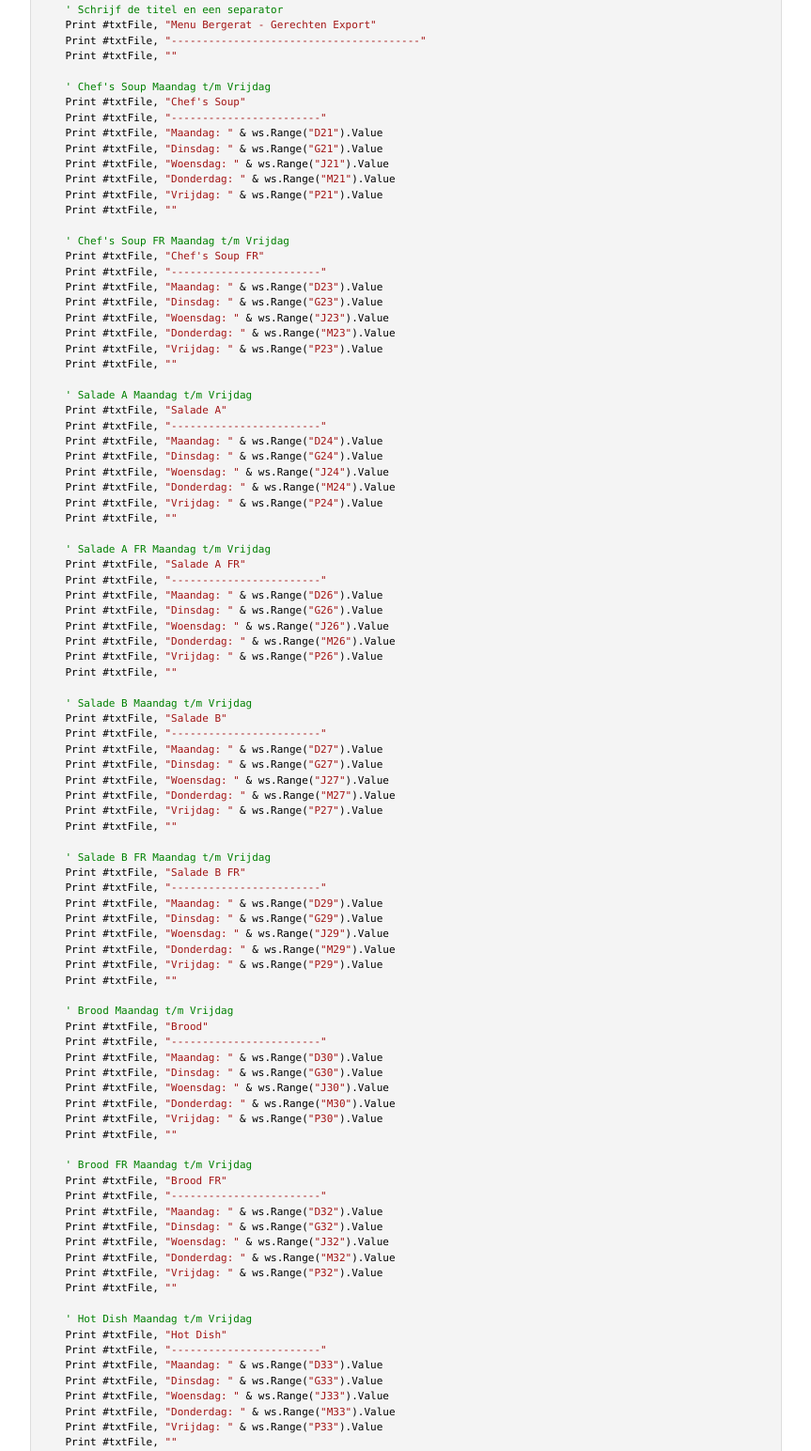
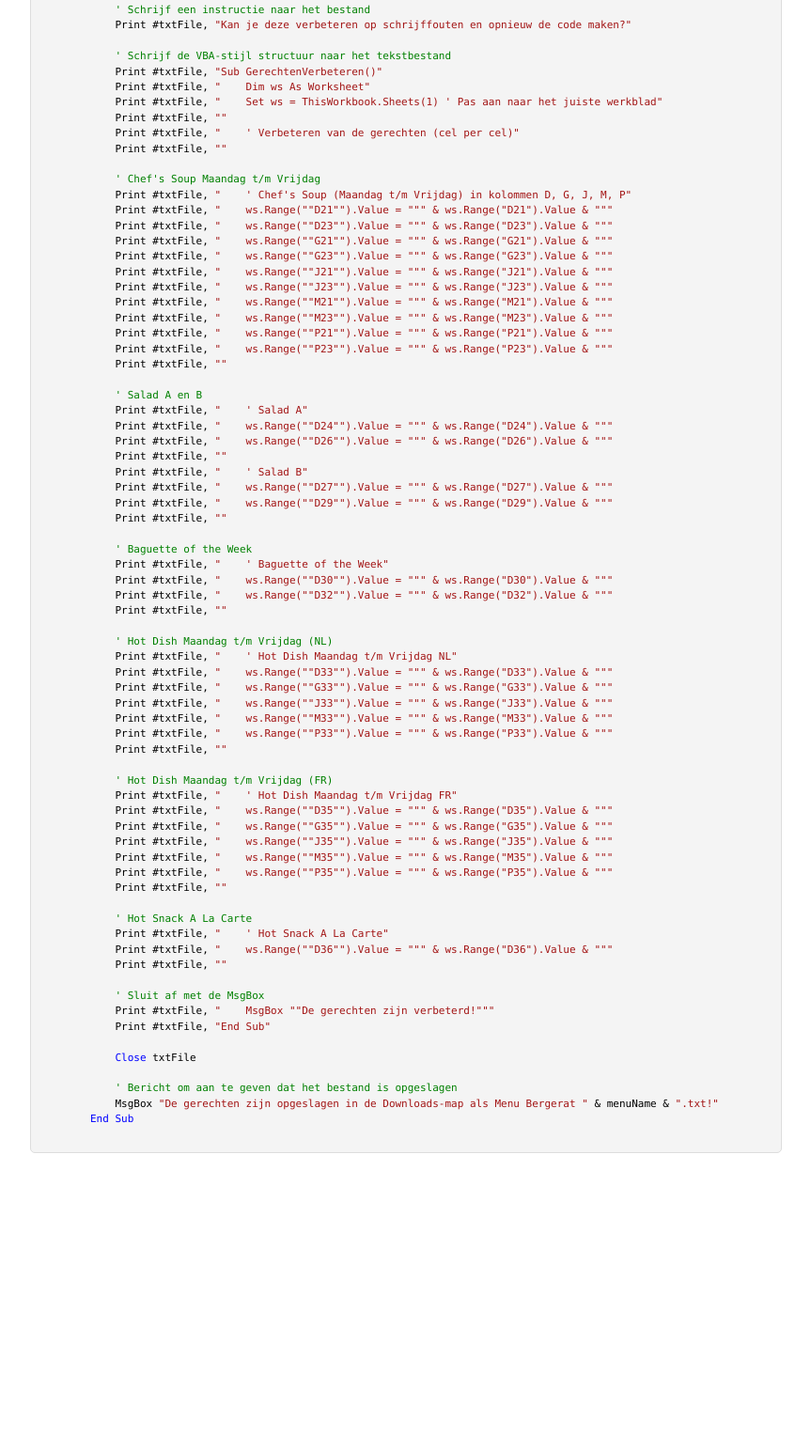
Before and after one commit to Bolsius/site, a plain HTML site: page public/VBA-code Menu Bergerat.html in a window 1280 px wide. Shown: the part 720-2264 px from the top of the page at 94% size, without its empty margins (208-1071 px from the left). After the commit the page ends 1978 px from the top, so only its background shows below. Drawn offline with Linux system fonts and the light colour scheme.

Commit message:
update Bergerat code

```diff
--- a/public/VBA-code Menu Bergerat.html
+++ b/public/VBA-code Menu Bergerat.html
@@ -83,128 +83,81 @@
             txtFile = FreeFile
             <span class="keyword">Open</span> downloadPath <span class="keyword">For Output As</span> txtFile
 
-    <span class="comment">' Schrijf de titel en een separator</span>
-    Print #txtFile, <span class="string">"Menu Bergerat - Gerechten Export"</span>
-    Print #txtFile, <span class="string">"----------------------------------------"</span>
+            <span class="comment">' Schrijf een instructie naar het bestand</span>
+            Print #txtFile, <span class="string">"Kan je deze verbeteren op schrijffouten en opnieuw de code maken?"</span>
+
+            <span class="comment">' Schrijf de VBA-stijl structuur naar het tekstbestand</span>
+            Print #txtFile, <span class="string">"Sub GerechtenVerbeteren()"</span>
+            Print #txtFile, <span class="string">"    Dim ws As Worksheet"</span>
+            Print #txtFile, <span class="string">"    Set ws = ThisWorkbook.Sheets(1) ' Pas aan naar het juiste werkblad"</span>
+            Print #txtFile, <span class="string">""</span>
+            Print #txtFile, <span class="string">"    ' Verbeteren van de gerechten (cel per cel)"</span>
             Print #txtFile, <span class="string">""</span>
 
             <span class="comment">' Chef's Soup Maandag t/m Vrijdag</span>
-    Print #txtFile, <span class="string">"Chef's Soup"</span>
-    Print #txtFile, <span class="string">"------------------------"</span>
-    Print #txtFile, <span class="string">"Maandag: "</span> & ws.Range(<span class="string">"D21"</span>).Value
-    Print #txtFile, <span class="string">"Dinsdag: "</span> & ws.Range(<span class="string">"G21"</span>).Value
-    Print #txtFile, <span class="string">"Woensdag: "</span> & ws.Range(<span class="string">"J21"</span>).Value
-    Print #txtFile, <span class="string">"Donderdag: "</span> & ws.Range(<span class="string">"M21"</span>).Value
-    Print #txtFile, <span class="string">"Vrijdag: "</span> & ws.Range(<span class="string">"P21"</span>).Value
+            Print #txtFile, <span class="string">"    ' Chef's Soup (Maandag t/m Vrijdag) in kolommen D, G, J, M, P"</span>
+            Print #txtFile, <span class="string">"    ws.Range(""D21"").Value = """ & ws.Range("D21").Value & """</span>
+            Print #txtFile, <span class="string">"    ws.Range(""D23"").Value = """ & ws.Range("D23").Value & """</span>
+            Print #txtFile, <span class="string">"    ws.Range(""G21"").Value = """ & ws.Range("G21").Value & """</span>
+            Print #txtFile, <span class="string">"    ws.Range(""G23"").Value = """ & ws.Range("G23").Value & """</span>
+            Print #txtFile, <span class="string">"    ws.Range(""J21"").Value = """ & ws.Range("J21").Value & """</span>
+            Print #txtFile, <span class="string">"    ws.Range(""J23"").Value = """ & ws.Range("J23").Value & """</span>
+            Print #txtFile, <span class="string">"    ws.Range(""M21"").Value = """ & ws.Range("M21").Value & """</span>
+            Print #txtFile, <span class="string">"    ws.Range(""M23"").Value = """ & ws.Range("M23").Value & """</span>
+            Print #txtFile, <span class="string">"    ws.Range(""P21"").Value = """ & ws.Range("P21").Value & """</span>
+            Print #txtFile, <span class="string">"    ws.Range(""P23"").Value = """ & ws.Range("P23").Value & """</span>
             Print #txtFile, <span class="string">""</span>
 
-    <span class="comment">' Chef's Soup FR Maandag t/m Vrijdag</span>
-    Print #txtFile, <span class="string">"Chef's Soup FR"</span>
-    Print #txtFile, <span class="string">"------------------------"</span>
-    Print #txtFile, <span class="string">"Maandag: "</span> & ws.Range(<span class="string">"D23"</span>).Value
-    Print #txtFile, <span class="string">"Dinsdag: "</span> & ws.Range(<span class="string">"G23"</span>).Value
-    Print #txtFile, <span class="string">"Woensdag: "</span> & ws.Range(<span class="string">"J23"</span>).Value
-    Print #txtFile, <span class="string">"Donderdag: "</span> & ws.Range(<span class="string">"M23"</span>).Value
-    Print #txtFile, <span class="string">"Vrijdag: "</span> & ws.Range(<span class="string">"P23"</span>).Value
+            <span class="comment">' Salad A en B</span>
+            Print #txtFile, <span class="string">"    ' Salad A"</span>
+            Print #txtFile, <span class="string">"    ws.Range(""D24"").Value = """ & ws.Range("D24").Value & """</span>
+            Print #txtFile, <span class="string">"    ws.Range(""D26"").Value = """ & ws.Range("D26").Value & """</span>
+            Print #txtFile, <span class="string">""</span>
+            Print #txtFile, <span class="string">"    ' Salad B"</span>
+            Print #txtFile, <span class="string">"    ws.Range(""D27"").Value = """ & ws.Range("D27").Value & """</span>
+            Print #txtFile, <span class="string">"    ws.Range(""D29"").Value = """ & ws.Range("D29").Value & """</span>
             Print #txtFile, <span class="string">""</span>
 
-    <span class="comment">' Salade A Maandag t/m Vrijdag</span>
-    Print #txtFile, <span class="string">"Salade A"</span>
-    Print #txtFile, <span class="string">"------------------------"</span>
-    Print #txtFile, <span class="string">"Maandag: "</span> & ws.Range(<span class="string">"D24"</span>).Value
-    Print #txtFile, <span class="string">"Dinsdag: "</span> & ws.Range(<span class="string">"G24"</span>).Value
-    Print #txtFile, <span class="string">"Woensdag: "</span> & ws.Range(<span class="string">"J24"</span>).Value
-    Print #txtFile, <span class="string">"Donderdag: "</span> & ws.Range(<span class="string">"M24"</span>).Value
-    Print #txtFile, <span class="string">"Vrijdag: "</span> & ws.Range(<span class="string">"P24"</span>).Value
+            <span class="comment">' Baguette of the Week</span>
+            Print #txtFile, <span class="string">"    ' Baguette of the Week"</span>
+            Print #txtFile, <span class="string">"    ws.Range(""D30"").Value = """ & ws.Range("D30").Value & """</span>
+            Print #txtFile, <span class="string">"    ws.Range(""D32"").Value = """ & ws.Range("D32").Value & """</span>
             Print #txtFile, <span class="string">""</span>
 
-    <span class="comment">' Salade A FR Maandag t/m Vrijdag</span>
-    Print #txtFile, <span class="string">"Salade A FR"</span>
-    Print #txtFile, <span class="string">"------------------------"</span>
-    Print #txtFile, <span class="string">"Maandag: "</span> & ws.Range(<span class="string">"D26"</span>).Value
-    Print #txtFile, <span class="string">"Dinsdag: "</span> & ws.Range(<span class="string">"G26"</span>).Value
-    Print #txtFile, <span class="string">"Woensdag: "</span> & ws.Range(<span class="string">"J26"</span>).Value
-    Print #txtFile, <span class="string">"Donderdag: "</span> & ws.Range(<span class="string">"M26"</span>).Value
-    Print #txtFile, <span class="string">"Vrijdag: "</span> & ws.Range(<span class="string">"P26"</span>).Value
+            <span class="comment">' Hot Dish Maandag t/m Vrijdag (NL)</span>
+            Print #txtFile, <span class="string">"    ' Hot Dish Maandag t/m Vrijdag NL"</span>
+            Print #txtFile, <span class="string">"    ws.Range(""D33"").Value = """ & ws.Range("D33").Value & """</span>
+            Print #txtFile, <span class="string">"    ws.Range(""G33"").Value = """ & ws.Range("G33").Value & """</span>
+            Print #txtFile, <span class="string">"    ws.Range(""J33"").Value = """ & ws.Range("J33").Value & """</span>
+            Print #txtFile, <span class="string">"    ws.Range(""M33"").Value = """ & ws.Range("M33").Value & """</span>
+            Print #txtFile, <span class="string">"    ws.Range(""P33"").Value = """ & ws.Range("P33").Value & """</span>
             Print #txtFile, <span class="string">""</span>
 
-    <span class="comment">' Salade B Maandag t/m Vrijdag</span>
-    Print #txtFile, <span class="string">"Salade B"</span>
-    Print #txtFile, <span class="string">"------------------------"</span>
-    Print #txtFile, <span class="string">"Maandag: "</span> & ws.Range(<span class="string">"D27"</span>).Value
-    Print #txtFile, <span class="string">"Dinsdag: "</span> & ws.Range(<span class="string">"G27"</span>).Value
-    Print #txtFile, <span class="string">"Woensdag: "</span> & ws.Range(<span class="string">"J27"</span>).Value
-    Print #txtFile, <span class="string">"Donderdag: "</span> & ws.Range(<span class="string">"M27"</span>).Value
-    Print #txtFile, <span class="string">"Vrijdag: "</span> & ws.Range(<span class="string">"P27"</span>).Value
+            <span class="comment">' Hot Dish Maandag t/m Vrijdag (FR)</span>
+            Print #txtFile, <span class="string">"    ' Hot Dish Maandag t/m Vrijdag FR"</span>
+            Print #txtFile, <span class="string">"    ws.Range(""D35"").Value = """ & ws.Range("D35").Value & """</span>
+            Print #txtFile, <span class="string">"    ws.Range(""G35"").Value = """ & ws.Range("G35").Value & """</span>
+            Print #txtFile, <span class="string">"    ws.Range(""J35"").Value = """ & ws.Range("J35").Value & """</span>
+            Print #txtFile, <span class="string">"    ws.Range(""M35"").Value = """ & ws.Range("M35").Value & """</span>
+            Print #txtFile, <span class="string">"    ws.Range(""P35"").Value = """ & ws.Range("P35").Value & """</span>
             Print #txtFile, <span class="string">""</span>
 
-    <span class="comment">' Salade B FR Maandag t/m Vrijdag</span>
-    Print #txtFile, <span class="string">"Salade B FR"</span>
-    Print #txtFile, <span class="string">"------------------------"</span>
-    Print #txtFile, <span class="string">"Maandag: "</span> & ws.Range(<span class="string">"D29"</span>).Value
-    Print #txtFile, <span class="string">"Dinsdag: "</span> & ws.Range(<span class="string">"G29"</span>).Value
-    Print #txtFile, <span class="string">"Woensdag: "</span> & ws.Range(<span class="string">"J29"</span>).Value
-    Print #txtFile, <span class="string">"Donderdag: "</span> & ws.Range(<span class="string">"M29"</span>).Value
-    Print #txtFile, <span class="string">"Vrijdag: "</span> & ws.Range(<span class="string">"P29"</span>).Value
+            <span class="comment">' Hot Snack A La Carte</span>
+            Print #txtFile, <span class="string">"    ' Hot Snack A La Carte"</span>
+            Print #txtFile, <span class="string">"    ws.Range(""D36"").Value = """ & ws.Range("D36").Value & """</span>
             Print #txtFile, <span class="string">""</span>
 
-    <span class="comment">' Brood Maandag t/m Vrijdag</span>
-    Print #txtFile, <span class="string">"Brood"</span>
-    Print #txtFile, <span class="string">"------------------------"</span>
-    Print #txtFile, <span class="string">"Maandag: "</span> & ws.Range(<span class="string">"D30"</span>).Value
-    Print #txtFile, <span class="string">"Dinsdag: "</span> & ws.Range(<span class="string">"G30"</span>).Value
-    Print #txtFile, <span class="string">"Woensdag: "</span> & ws.Range(<span class="string">"J30"</span>).Value
-    Print #txtFile, <span class="string">"Donderdag: "</span> & ws.Range(<span class="string">"M30"</span>).Value
-    Print #txtFile, <span class="string">"Vrijdag: "</span> & ws.Range(<span class="string">"P30"</span>).Value
-    Print #txtFile, <span class="string">""</span>
-
-    <span class="comment">' Brood FR Maandag t/m Vrijdag</span>
-    Print #txtFile, <span class="string">"Brood FR"</span>
-    Print #txtFile, <span class="string">"------------------------"</span>
-    Print #txtFile, <span class="string">"Maandag: "</span> & ws.Range(<span class="string">"D32"</span>).Value
-    Print #txtFile, <span class="string">"Dinsdag: "</span> & ws.Range(<span class="string">"G32"</span>).Value
-    Print #txtFile, <span class="string">"Woensdag: "</span> & ws.Range(<span class="string">"J32"</span>).Value
-    Print #txtFile, <span class="string">"Donderdag: "</span> & ws.Range(<span class="string">"M32"</span>).Value
-    Print #txtFile, <span class="string">"Vrijdag: "</span> & ws.Range(<span class="string">"P32"</span>).Value
-    Print #txtFile, <span class="string">""</span>
-
-    <span class="comment">' Hot Dish Maandag t/m Vrijdag</span>
-    Print #txtFile, <span class="string">"Hot Dish"</span>
-    Print #txtFile, <span class="string">"------------------------"</span>
-    Print #txtFile, <span class="string">"Maandag: "</span> & ws.Range(<span class="string">"D33"</span>).Value
-    Print #txtFile, <span class="string">"Dinsdag: "</span> & ws.Range(<span class="string">"G33"</span>).Value
-    Print #txtFile, <span class="string">"Woensdag: "</span> & ws.Range(<span class="string">"J33"</span>).Value
-    Print #txtFile, <span class="string">"Donderdag: "</span> & ws.Range(<span class="string">"M33"</span>).Value
-    Print #txtFile, <span class="string">"Vrijdag: "</span> & ws.Range(<span class="string">"P33"</span>).Value
-    Print #txtFile, <span class="string">""</span>
-
-    <span class="comment">' Hot Dish FR Maandag t/m Vrijdag</span>
-    Print #txtFile, <span class="string">"Hot Dish FR"</span>
-    Print #txtFile, <span class="string">"------------------------"</span>
-    Print #txtFile, <span class="string">"Maandag: "</span> & ws.Range(<span class="string">"D35"</span>).Value
-    Print #txtFile, <span class="string">"Dinsdag: "</span> & ws.Range(<span class="string">"G35"</span>).Value
-    Print #txtFile, <span class="string">"Woensdag: "</span> & ws.Range(<span class="string">"J35"</span>).Value
-    Print #txtFile, <span class="string">"Donderdag: "</span> & ws.Range(<span class="string">"M35"</span>).Value
-    Print #txtFile, <span class="string">"Vrijdag: "</span> & ws.Range(<span class="string">"P35"</span>).Value
-    Print #txtFile, <span class="string">""</span>
-
-    <span class="comment">' A La Carte Hot Snack Maandag t/m Vrijdag</span>
-    Print #txtFile, <span class="string">"A La Carte Hot Snack"</span>
-    Print #txtFile, <span class="string">"------------------------"</span>
-    Print #txtFile, <span class="string">"Maandag: "</span> & ws.Range(<span class="string">"D36"</span>).Value
-    Print #txtFile, <span class="string">"Dinsdag: "</span> & ws.Range(<span class="string">"G36"</span>).Value
-    Print #txtFile, <span class="string">"Woensdag: "</span> & ws.Range(<span class="string">"J36"</span>).Value
-    Print #txtFile, <span class="string">"Donderdag: "</span> & ws.Range(<span class="string">"M36"</span>).Value
-    Print #txtFile, <span class="string">"Vrijdag: "</span> & ws.Range(<span class="string">"P36"</span>).Value
-    Print #txtFile, <span class="string">""</span>
+            <span class="comment">' Sluit af met de MsgBox</span>
+            Print #txtFile, <span class="string">"    MsgBox ""De gerechten zijn verbeterd!"""</span>
+            Print #txtFile, <span class="string">"End Sub"</span>
 
             <span class="keyword">Close</span> txtFile
 
             <span class="comment">' Bericht om aan te geven dat het bestand is opgeslagen</span>
             MsgBox <span class="string">"De gerechten zijn opgeslagen in de Downloads-map als Menu Bergerat "</span> & menuName & <span class="string">".txt!"</span>
         <span class="keyword">End Sub</span>
+        </code></pre>
 
-    </code></pre>
 </div>
 
 </body>
```
Lines whose indentation alone changed are shown as unchanged.
